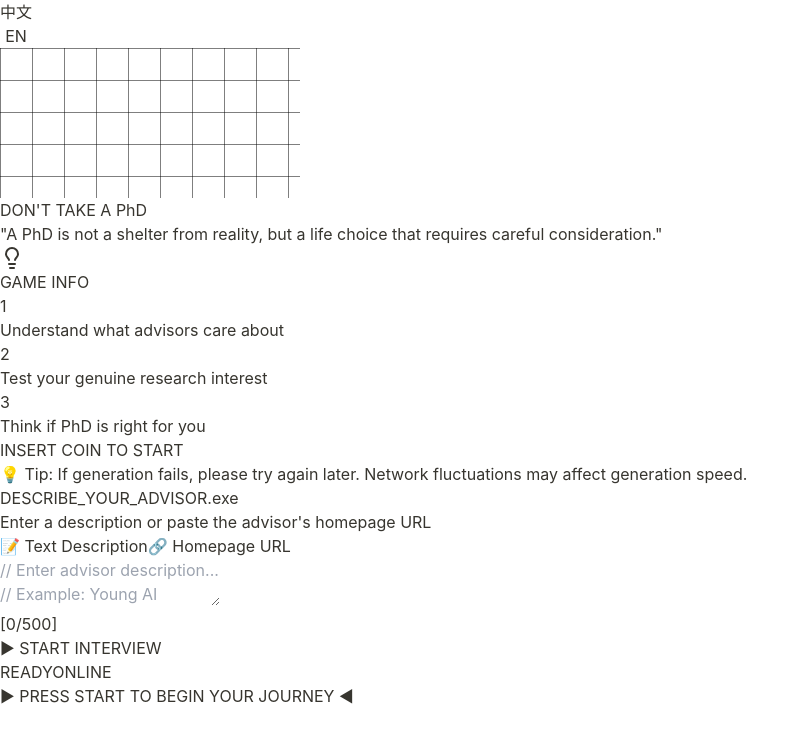
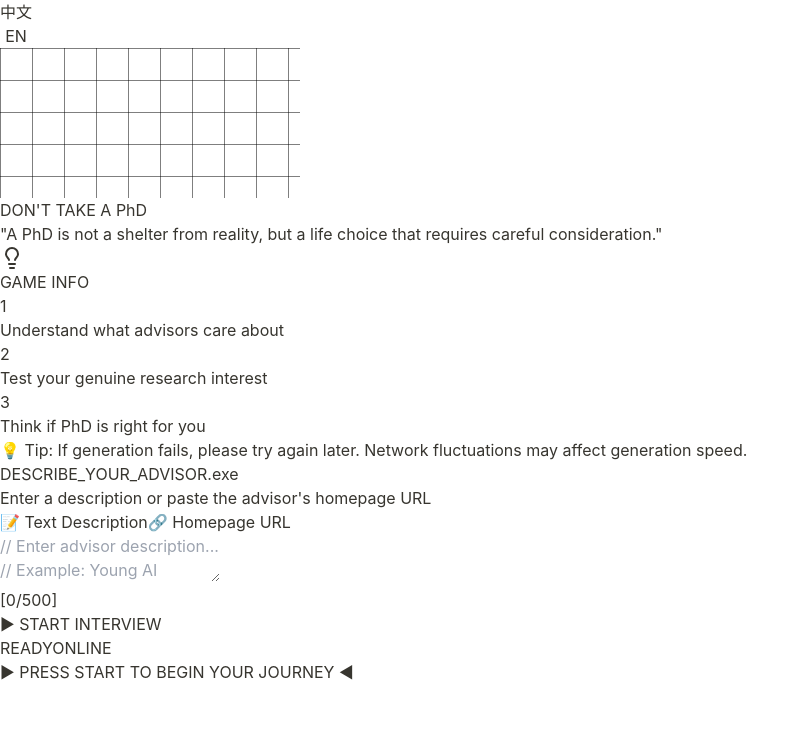
Before and after one commit to Hollie7/dont-take-phd, a React (Vite) app: page / in a window 1280 px wide. Shown: the top 742 px of the page, without its empty margins (0-805 px from the left). Built offline with nearby package versions, Linux system fonts and the light colour scheme; the HTML template or start-up script is replaced by a standard one.

Commit message:
chore: remove gameInfo footer text

```diff
--- a/src/components/InfoCard.jsx
+++ b/src/components/InfoCard.jsx
@@ -39,13 +39,6 @@ export const InfoCard = () => {
         </div>
       </div>
 
-      {/* 底部装饰 */}
-      <div className="mt-6 pt-5 border-t border-gray-100 text-center">
-        <p className="text-xs text-gray-500 font-medium">
-          {t('gameInfo.footer')}
-        </p>
-      </div>
-
       {/* 提示信息 */}
       <div className="mt-4 pt-4 border-t border-gray-100">
         <p className="text-xs text-gray-500 leading-relaxed">
--- a/src/locales/translations.js
+++ b/src/locales/translations.js
@@ -8,7 +8,6 @@ export const translations = {
       point1: "Understand what advisors care about",
       point2: "Test your genuine research interest",
       point3: "Think if PhD is right for you",
-      footer: "INSERT COIN TO START",
       tip: "💡 Tip: If generation fails, please try again later. Network fluctuations may affect generation speed."
     },
 
@@ -162,7 +161,6 @@ export const translations = {
       point1: "了解导师会关心什么问题",
       point2: "检验你对研究的真实兴趣",
       point3: "思考PhD是否真的适合你",
-      footer: "INSERT COIN TO START",
       tip: "💡 提示：如果生成失败，请稍后重试。网络波动可能影响生成速度。"
     },
 
```
